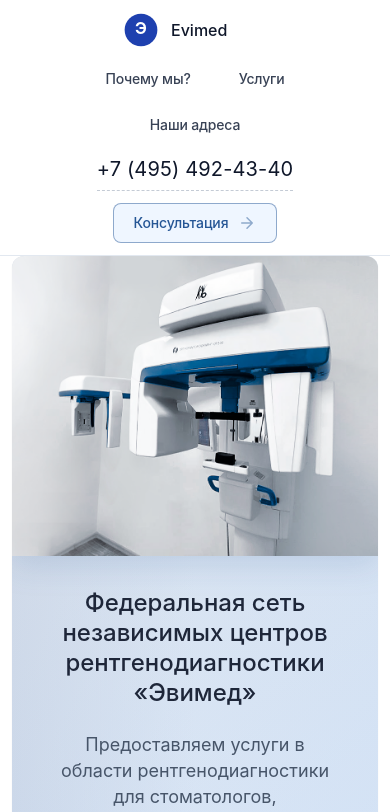
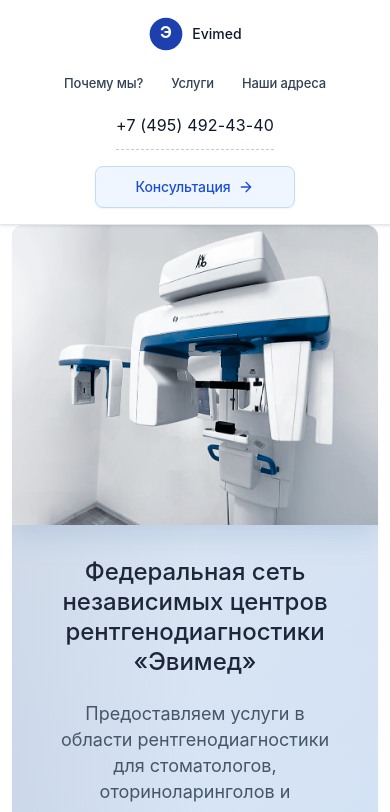
Before and after one commit to SaiyanSerguchev/evimed, a React app: page / in a window 390 px wide. Shown: the top 812 px of the page. Built offline with nearby package versions, Linux system fonts and the light colour scheme.

Commit message:
Complete HeaderSection pixel perfect implementation - Fix CSS variables and responsive design - Add accessibility (ARIA) and semantic HTML - Improve hover effects and interactions - Add smooth scrolling and click handlers - Update TODO progress tracking

```diff
--- a/src/components/HeaderSection.css
+++ b/src/components/HeaderSection.css
@@ -1,11 +1,12 @@
 /* Header Section Styles - Pixel Perfect from Figma */
 .header-section {
   background-color: var(--color-white);
-  padding: var(--spacing-xl);
+  padding: 24px 0;
   border-bottom: 1px solid var(--color-grey-200);
   position: sticky;
   top: 0;
-  z-index: 1000;
+  z-index: var(--z-sticky);
+  box-shadow: 0 1px 3px rgba(0, 0, 0, 0.1);
 }
 
 .header-content {
@@ -13,7 +14,7 @@
   align-items: center;
   justify-content: space-between;
   height: 36px;
-  max-width: var(--max-container-width);
+  max-width: 1200px;
   margin: 0 auto;
 }
 
@@ -29,8 +30,13 @@
   display: flex;
   align-items: center;
   gap: 12px;
-  width: 144px;
   height: 36px;
+  cursor: pointer;
+  transition: opacity 0.3s ease;
+}
+
+.logo:hover {
+  opacity: 0.8;
 }
 
 .logo-symbol {
@@ -59,20 +65,27 @@
 .nav-button {
   background: transparent;
   border: none;
-  padding: 8px 20px;
+  padding: 8px 16px;
   border-radius: var(--radius-lg);
   font-family: var(--font-family);
-  font-size: var(--font-size-sm);
+  font-size: 14px;
   font-weight: var(--font-weight-medium);
-  color: rgba(29, 40, 61, 0.88);
+  color: var(--color-grey-700);
   cursor: pointer;
-  transition: all 0.3s ease;
-  line-height: 1.538;
-  letter-spacing: -0.15px;
+  transition: all 0.2s ease;
+  line-height: 1.4;
+  letter-spacing: -0.01em;
+  white-space: nowrap;
 }
 
 .nav-button:hover {
   background-color: var(--color-grey-100);
+  color: var(--color-grey-900);
+  transform: translateY(-1px);
+}
+
+.nav-button:active {
+  transform: translateY(0);
 }
 
 /* Right Section */
@@ -93,17 +106,19 @@
 
 .phone-number {
   font-family: var(--font-family);
-  font-size: var(--font-size-xl);
+  font-size: 20px;
   font-weight: var(--font-weight-normal);
   color: var(--color-grey-900);
   text-decoration: none;
-  line-height: 1.444;
-  letter-spacing: 0.15px;
-  transition: color 0.3s ease;
+  line-height: 1.4;
+  letter-spacing: 0.01em;
+  transition: color 0.2s ease;
+  white-space: nowrap;
 }
 
 .phone-number:hover {
-  color: var(--color-primary-800);
+  color: var(--color-primary-700);
+  text-decoration: underline;
 }
 
 .phone-underline {
@@ -120,34 +135,64 @@
   display: flex;
   align-items: center;
   justify-content: center;
-  gap: 10px;
-  padding: 8px 20px;
+  gap: 8px;
+  padding: 10px 20px;
   background-color: var(--color-primary-50);
-  border: 1px solid rgba(20, 72, 140, 0.44);
+  border: 1px solid var(--color-primary-200);
   border-radius: var(--radius-lg);
   font-family: var(--font-family);
-  font-size: var(--font-size-sm);
+  font-size: 14px;
   font-weight: var(--font-weight-medium);
-  color: rgba(20, 72, 140, 0.92);
+  color: var(--color-primary-700);
   cursor: pointer;
-  transition: all 0.3s ease;
-  line-height: 1.538;
-  letter-spacing: -0.15px;
+  transition: all 0.2s ease;
+  line-height: 1.4;
+  letter-spacing: -0.01em;
+  white-space: nowrap;
+  box-shadow: 0 1px 2px rgba(0, 0, 0, 0.05);
 }
 
 .consultation-button:hover {
   background-color: var(--color-primary-100);
-  border-color: var(--color-primary-800);
+  border-color: var(--color-primary-300);
+  color: var(--color-primary-800);
+  transform: translateY(-1px);
+  box-shadow: 0 2px 4px rgba(0, 0, 0, 0.1);
+}
+
+.consultation-button:active {
+  transform: translateY(0);
+  box-shadow: 0 1px 2px rgba(0, 0, 0, 0.05);
 }
 
 .arrow-icon {
-  width: 18px;
-  height: 18px;
-  color: rgba(20, 72, 140, 0.44);
+  width: 16px;
+  height: 16px;
+  color: currentColor;
+  transition: transform 0.2s ease;
+}
+
+.consultation-button:hover .arrow-icon {
+  transform: translateX(2px);
 }
 
 /* Responsive Design */
 @media (max-width: 1200px) {
+  .header-content {
+    max-width: 100%;
+    padding: 0 var(--spacing-xl);
+  }
+
+  .header-left {
+    gap: 48px;
+  }
+
+  .header-right {
+    gap: 24px;
+  }
+}
+
+@media (max-width: 1024px) {
   .header-left {
     gap: 32px;
   }
@@ -155,35 +200,76 @@
   .header-right {
     gap: 16px;
   }
+
+  .phone-number {
+    font-size: 18px;
+  }
 }
 
 @media (max-width: 768px) {
   .header-section {
-    padding: var(--spacing-md);
+    padding: 16px 0;
   }
 
   .header-content {
     flex-direction: column;
     height: auto;
-    gap: var(--spacing-md);
+    gap: 16px;
+    padding: 0 var(--spacing-lg);
   }
 
   .header-left {
     flex-direction: column;
-    gap: var(--spacing-md);
+    gap: 16px;
+    width: 100%;
   }
 
   .navigation {
     flex-wrap: wrap;
     justify-content: center;
+    gap: 4px;
+  }
+
+  .nav-button {
+    padding: 6px 12px;
+    font-size: 13px;
   }
 
   .header-right {
     flex-direction: column;
-    gap: var(--spacing-md);
+    gap: 16px;
+    width: 100%;
+  }
+
+  .phone-section {
+    align-items: center;
+    text-align: center;
   }
 
   .phone-underline {
     width: 100%;
   }
+
+  .consultation-button {
+    width: 100%;
+    max-width: 200px;
+  }
 }
+
+@media (max-width: 480px) {
+  .header-content {
+    padding: 0 var(--spacing-md);
+  }
+
+  .logo {
+    gap: 8px;
+  }
+
+  .logo-text {
+    font-size: 14px;
+  }
+
+  .phone-number {
+    font-size: 16px;
+  }
+}
--- a/src/components/HeaderSection.jsx
+++ b/src/components/HeaderSection.jsx
@@ -2,15 +2,32 @@
 import './HeaderSection.css';
 
 const HeaderSection = () => {
+  const handleLogoClick = () => {
+    // Scroll to top when logo is clicked
+    window.scrollTo({ top: 0, behavior: 'smooth' });
+  };
+
+  const handleNavClick = (section) => {
+    // Handle navigation clicks
+    console.log(`Navigating to: ${section}`);
+    // Add smooth scrolling to sections here
+  };
+
+  const handleConsultationClick = () => {
+    // Handle consultation button click
+    console.log('Consultation button clicked');
+    // Add consultation form or modal here
+  };
+
   return (
-    <header className="header-section">
+    <header className="header-section" role="banner">
       <div className="container">
         <div className="header-content">
           {/* Left Section - Logo and Navigation */}
           <div className="header-left">
             {/* Logo */}
-            <div className="logo">
-              <div className="logo-symbol">
+            <div className="logo" onClick={handleLogoClick} role="button" tabIndex={0} aria-label="Перейти на главную">
+              <div className="logo-symbol" aria-hidden="true">
                 <svg width="36" height="36" viewBox="0 0 36 36" fill="none">
                   <circle cx="18" cy="18" r="16.36" fill="var(--color-primary-800)"/>
                   <text x="18" y="22" textAnchor="middle" fill="white" fontSize="16" fontWeight="bold">Э</text>
@@ -20,10 +37,28 @@
             </div>
 
             {/* Navigation Menu */}
-            <nav className="navigation">
-              <button className="nav-button">Почему мы?</button>
-              <button className="nav-button">Услуги</button>
-              <button className="nav-button">Наши адреса</button>
+            <nav className="navigation" role="navigation" aria-label="Главное меню">
+              <button
+                className="nav-button"
+                onClick={() => handleNavClick('advantages')}
+                aria-label="Перейти к разделу Почему мы"
+              >
+                Почему мы?
+              </button>
+              <button
+                className="nav-button"
+                onClick={() => handleNavClick('services')}
+                aria-label="Перейти к разделу Услуги"
+              >
+                Услуги
+              </button>
+              <button
+                className="nav-button"
+                onClick={() => handleNavClick('contacts')}
+                aria-label="Перейти к разделу Наши адреса"
+              >
+                Наши адреса
+              </button>
             </nav>
           </div>
 
@@ -31,16 +66,24 @@
           <div className="header-right">
             {/* Phone Number */}
             <div className="phone-section">
-              <a href="tel:+74954924340" className="phone-number">
+              <a
+                href="tel:+74954924340"
+                className="phone-number"
+                aria-label="Позвонить по номеру +7 (495) 492-43-40"
+              >
                 +7 (495) 492-43-40
               </a>
-              <div className="phone-underline"></div>
+              <div className="phone-underline" aria-hidden="true"></div>
             </div>
 
             {/* Consultation Button */}
-            <button className="consultation-button">
+            <button
+              className="consultation-button"
+              onClick={handleConsultationClick}
+              aria-label="Получить консультацию"
+            >
               <span>Консультация</span>
-              <svg className="arrow-icon" width="18" height="18" viewBox="0 0 18 18" fill="none">
+              <svg className="arrow-icon" width="16" height="16" viewBox="0 0 18 18" fill="none" aria-hidden="true">
                 <path d="M3.75 9H14.25M14.25 9L9 3.75M14.25 9L9 14.25" stroke="currentColor" strokeWidth="1.5" strokeLinecap="round" strokeLinejoin="round"/>
               </svg>
             </button>
```
Also changed, not shown: 1 other file (tests, documents, lock files or other folders).
